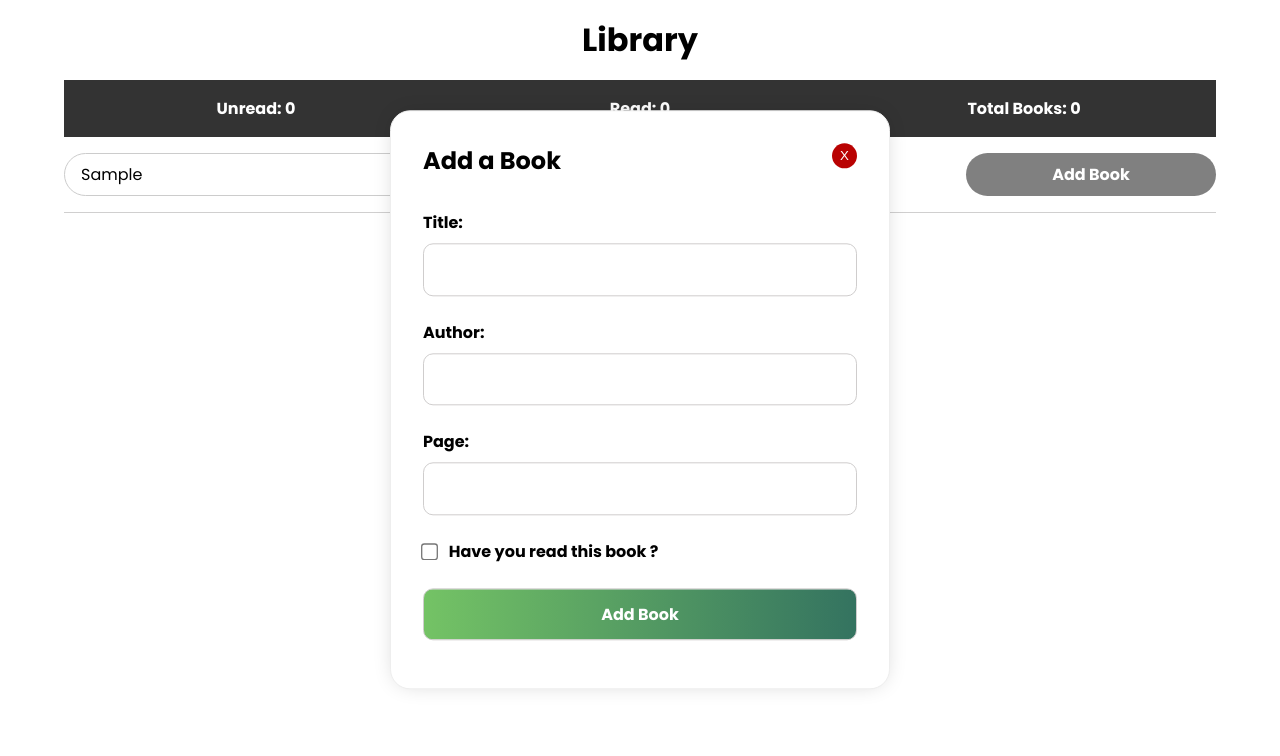
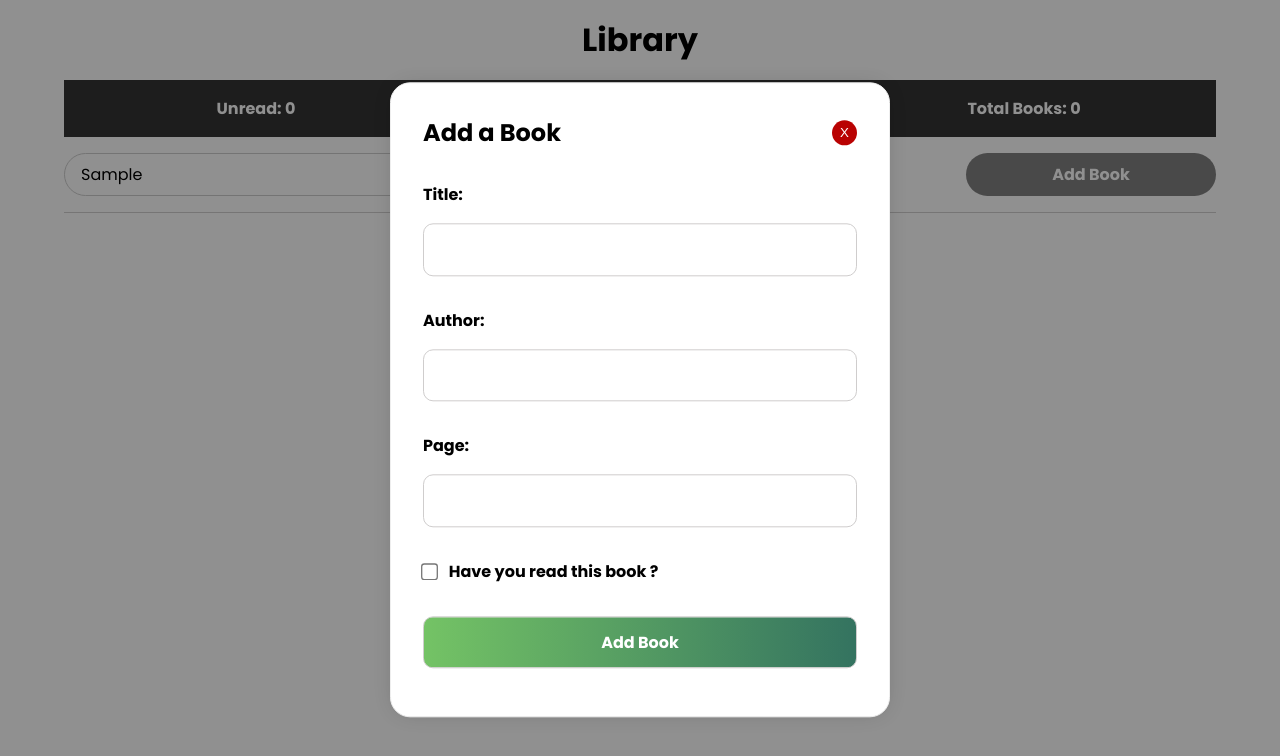
Before and after one commit to alexisjhay/library-project, a plain HTML site: page index.html in a window 1280 px wide. Both pictures are taken after typing "Sample" into the empty fields and a click on the button "Add Book". Drawn offline with Linux system fonts and the light colour scheme.

Commit message:
refactor: open and close form functionality

```diff
--- a/css/style.css
+++ b/css/style.css
@@ -10,6 +10,7 @@ body {
 	font-family: "Poppins", sans-serif;
 	position: relative;
 	min-height: 100vh;
+	min-height: 100dvh;
 }
 
 img {
@@ -19,11 +20,31 @@ img {
 }
 
 /* FORM */
-.user-form {
+.add-book-form {
+	position: absolute;
+	top: 0;
+	bottom: 0;
+	width: 100%;
+	height: 100%;
+	background-color: rgba(0, 0, 0, 0.436);
+	display: grid;
+	place-content: center;
+}
+
+.hidden {
+	visibility: hidden;
+}
+.active {
+	visibility: visible;
+}
+
+form {
+	background-color: #fff;
+
 	position: absolute;
 	top: 50%;
 	left: 50%;
-	transform: translate(-50%, -50%) scale(0);
+
 	width: min(500px, 90%);
 	padding: 2rem;
 	border: 1px solid #eeeeee;
@@ -36,6 +57,14 @@ img {
 
 	transition: 0.2s ease-in;
 	background-color: #fff;
+}
+
+.form-active {
+	transform: translate(-50%, -50%) scale(1);
+}
+
+.form-inactive {
+	transform: translate(-50%, -50%) scale(0);
 }
 
 .form-header {
@@ -52,11 +81,6 @@ img {
 	border: none;
 	border-radius: 50%;
 	cursor: pointer;
-}
-
-form {
-	display: grid;
-	gap: 0.5rem;
 }
 
 form label {
@@ -103,7 +127,7 @@ form input[type="submit"] {
 	display: grid;
 	grid-template-columns: repeat(3, 1fr);
 	grid-template-rows: auto auto auto 1fr;
-	min-height: 100vh;
+	height: 100%;
 	margin: 0rem auto;
 	width: min(1400px, 90%);
 }
--- a/index.html
+++ b/index.html
@@ -49,13 +49,13 @@
 			</div>
 		</div>
 
-		<div class="user-form">
-			<div class="form-header">
-				<h2>Add a Book</h2>
-				<button class="close-form">X</button>
-			</div>
+		<div class="add-book-form hidden">
+			<form class="book-form form-inactive">
+				<div class="form-header">
+					<h2>Add a Book</h2>
+					<button class="close-form">X</button>
+				</div>
 
-			<form>
 				<label for="title">Title:</label>
 				<input type="text" name="title" id="title" required />
 
--- a/javascript/script.js
+++ b/javascript/script.js
@@ -1,15 +1,22 @@
 const openFormBtn = document.querySelector(".add-user");
 const closeFormBtn = document.querySelector(".close-form");
+const form = document.querySelector(".book-form");
+const addBookForm = document.querySelector(".add-book-form");
 
 openFormBtn.addEventListener("click", openForm);
-closeFormBtn.addEventListener("click", closeForm);
+closeFormBtn.addEventListener("click", (e) => {
+	e.preventDefault();
+	closeForm();
+});
+
+addBookForm.addEventListener("click", closeForm);
 
 function openForm() {
-	const userForm = document.querySelector(".user-form");
-	userForm.style.transform = "translate(-50%, -50%) scale(1)";
+	addBookForm.classList.replace("hidden", "show");
+	form.classList.replace("form-inactive", "form-active");
 }
 
 function closeForm() {
-	const userForm = document.querySelector(".user-form");
-	userForm.style.transform = "translate(-50%, -50%) scale(0)";
+	addBookForm.classList.replace("show", "hidden");
+	form.classList.replace("form-active", "form-inactive");
 }
```
